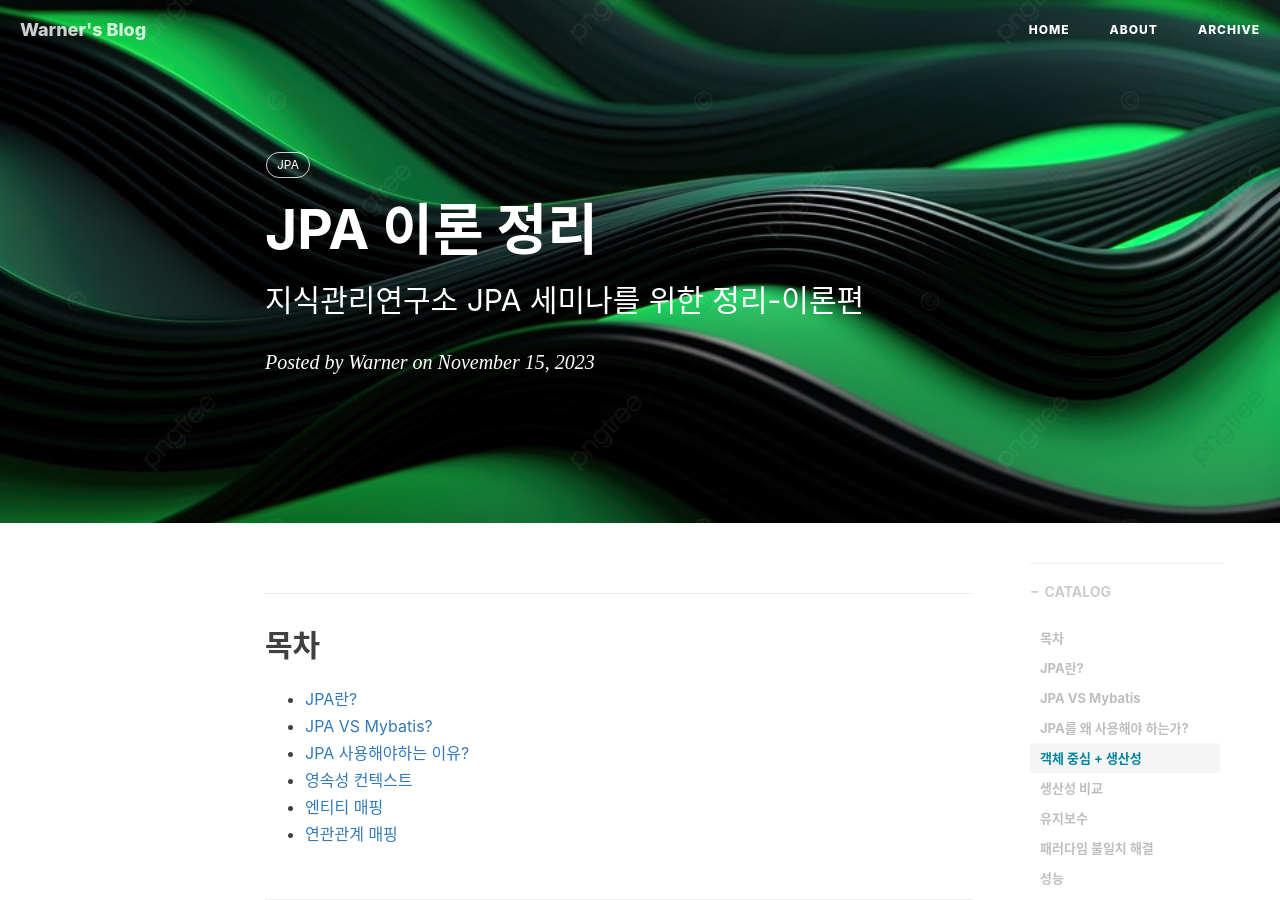
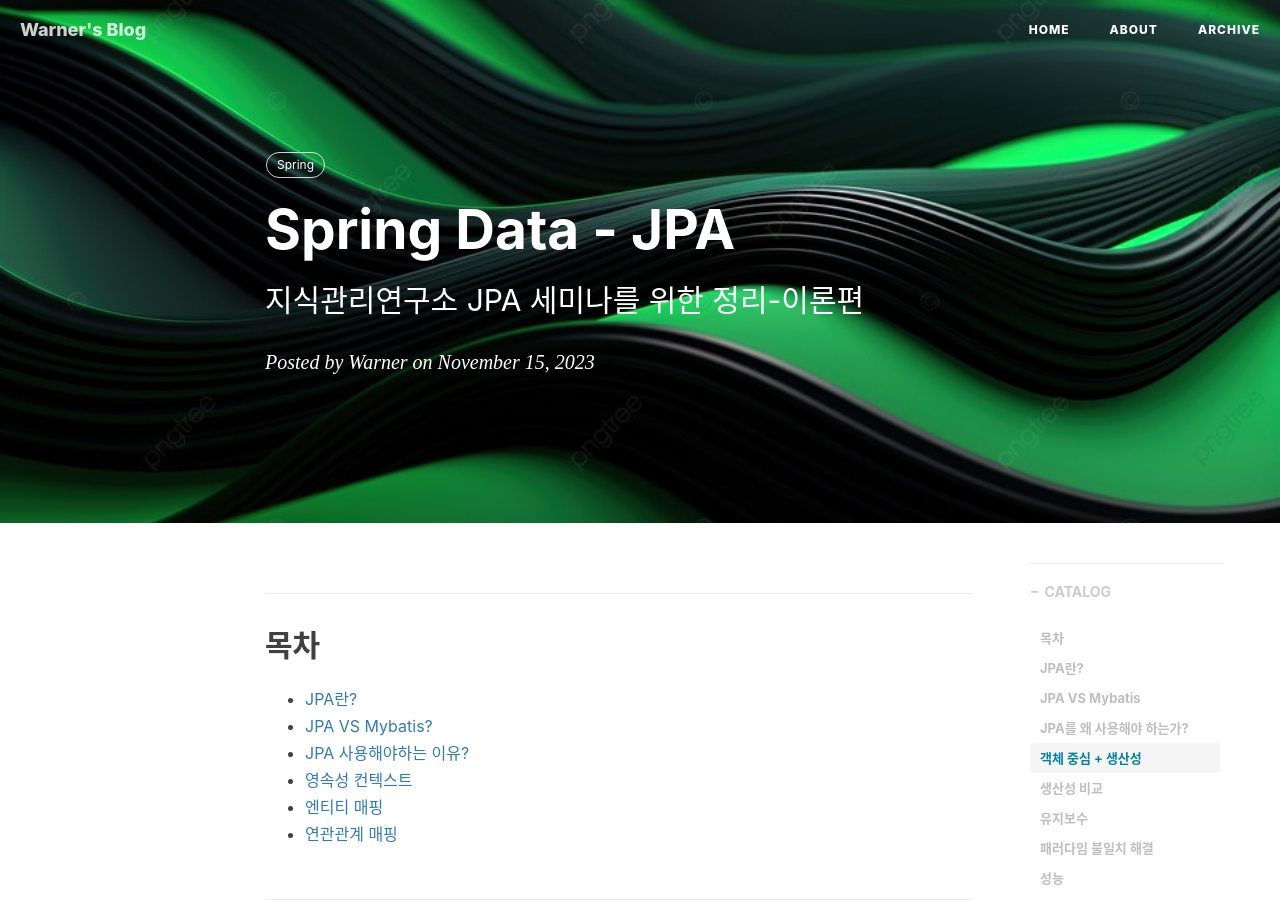
Before and after one commit to leeheeweon/leeheeweon.github.io, a Jekyll site: the page built from _posts/2023-11-15-JPA.md, in a window 1280 px wide and 900 px high. Built offline with Jekyll 4.4.1, drawn with Linux system fonts in a browser that asks for light colours; nearby versions of some CDN libraries; comment, search, counter and statistics services are not loaded.

Commit message:
jpa 제목 수정

```diff
--- a/_posts/2023-11-15-JPA.md
+++ b/_posts/2023-11-15-JPA.md
@@ -1,13 +1,13 @@
 ---
 layout: post
-title: JPA 이론 정리
+title: Spring Data - JPA
 subtitle: 지식관리연구소 JPA 세미나를 위한 정리-이론편
 date: 2023-11-15
 author: Warner
 header-img: img/bg/post-bg-green.jpg
 catalog: true
 tags:
-  - JPA
+  - Spring
 ---
 
 ## 목차
```
